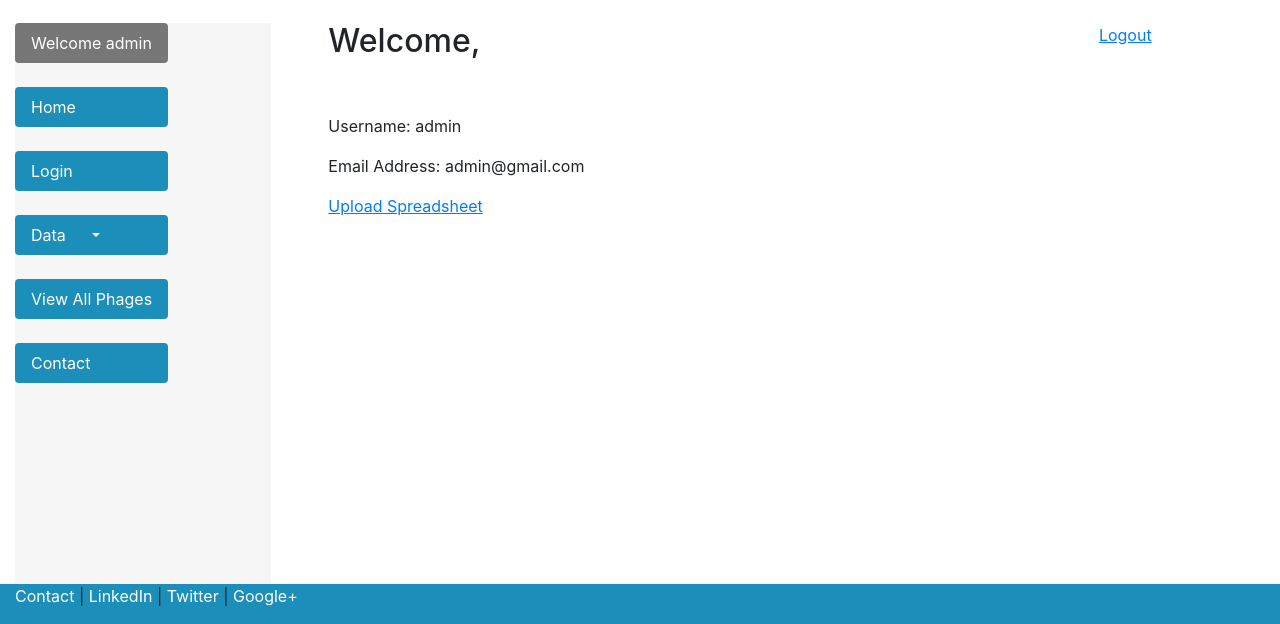
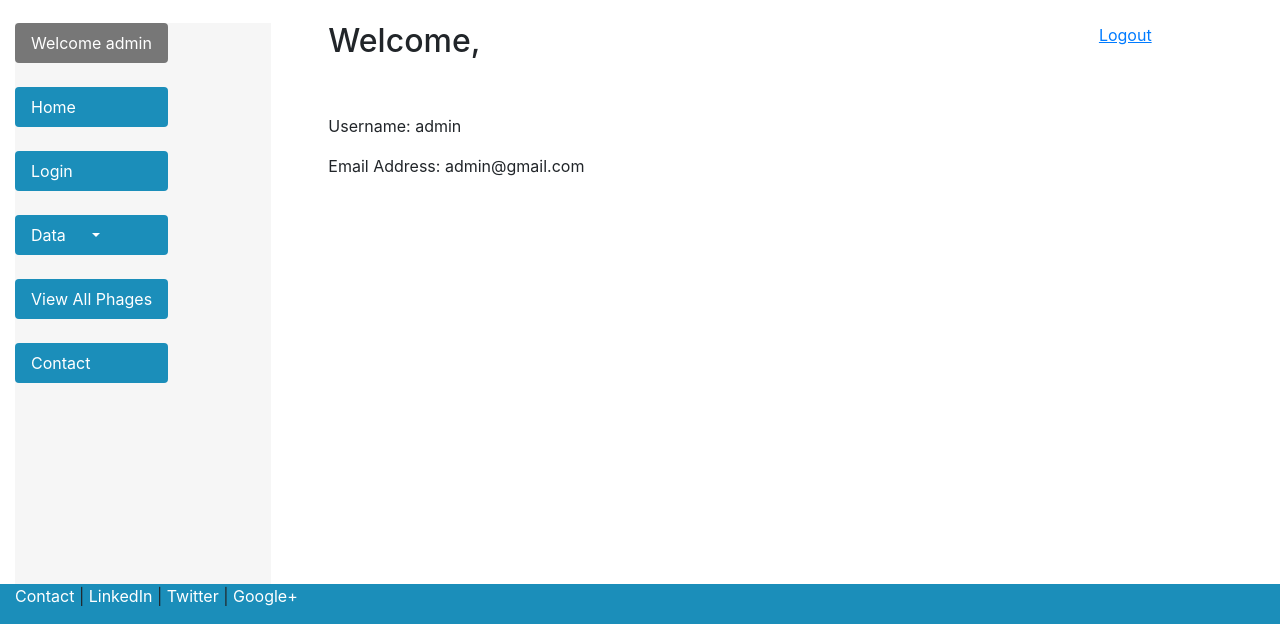
Before and after one commit to apoorvkumar91/phage-bank, a Django app: page /home/ in a window 1280 px wide. Shown: the part 192-816 px from the top of the page. Run offline with Django 3.2, Linux system fonts and the light colour scheme; a user stored in the database is signed in; parts of the project's set-up code (start-up, migrations or seed data) failed here and were passed over; some libraries are stand-ins or nearby versions.

Commit message:
Restrict upload to superuser

```diff
--- a/PhageBank/core/views.py
+++ b/PhageBank/core/views.py
@@ -10,6 +10,8 @@ from PhageBank.core.forms import SignUpForm, AddPhageForm, UploadFileForm, LinkF
 from PhageBank.core.models import PhageData
 from django.forms.formsets import BaseFormSet
 from django.forms.formsets import formset_factory
+from django.contrib.auth.decorators import user_passes_test
+
 from csvvalidator import *
 import datetime
 import sqlite3
@@ -89,6 +91,7 @@ def viewphages(request):
 
 
 def viewPhage(request):
+
     phageName = request.GET.get('name')
     phage = PhageData.objects.get(phage_name=phageName)
     return render(request, 'viewPhage.html', {'item': phage,
@@ -127,7 +130,7 @@ def populate(reader, request):
         else:
             obj.save()
 
-
+@user_passes_test(lambda u: u.is_superuser)
 def model_form_upload(request):
     if request.method == 'POST':
         form = UploadFileForm(request.POST, request.FILES)
--- a/PhageBank/templates/home.html
+++ b/PhageBank/templates/home.html
@@ -9,6 +9,6 @@
 <br>
 <p>Username: {{ user.username }}</p>
 <p>Email Address: {{ user.email }}</p>
-<a href="{%url 'model_form_upload' %}"><u>Upload Spreadsheet</u></a>
+
 <br>
 {% endblock %}
--- a/homeapp/templates/homeapp/header.html
+++ b/homeapp/templates/homeapp/header.html
@@ -89,7 +89,7 @@ navbutton:after {
                                 Data &nbsp;&nbsp;&nbsp;&nbsp;</a>
                                 <ul class="dropdown-menu">
                                   <li><a href='/add/'>Add Phages</a></li>
-                                  <li><a href="#">Upload Spreadsheet</a></li>
+                                  <li><a href='/uploads/form/'>Upload Spreadsheet</a></li>
                                 </ul>
                             </li>
 							<br>
```
Also changed, not shown: db.sqlite3.
